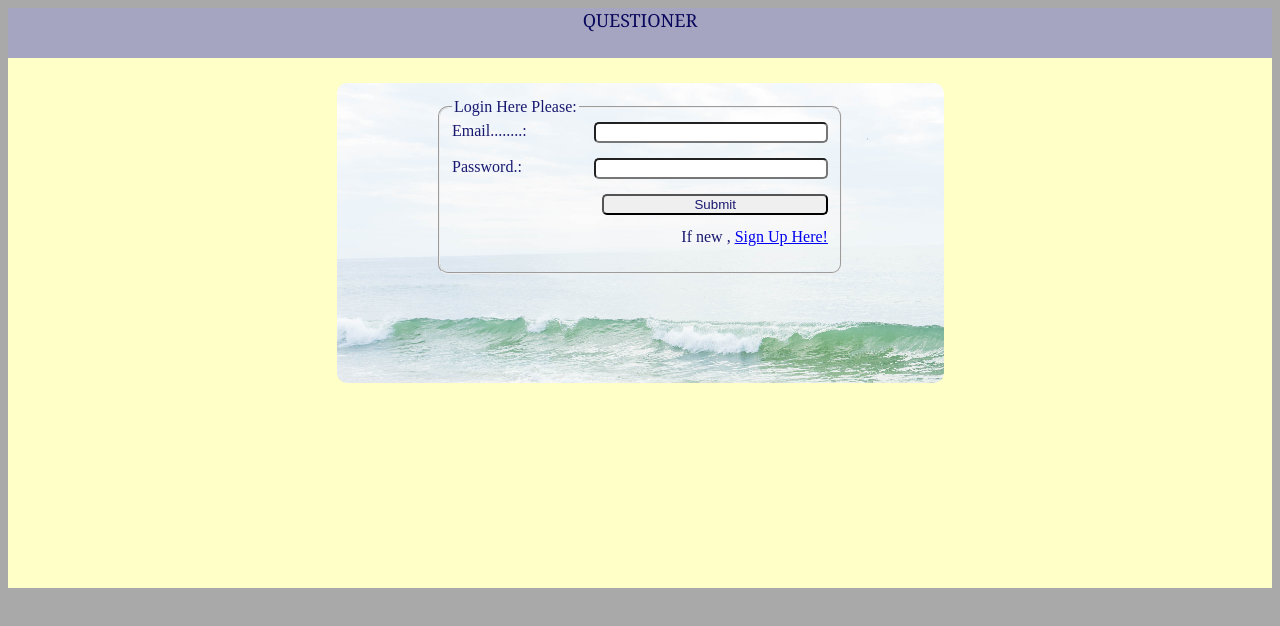
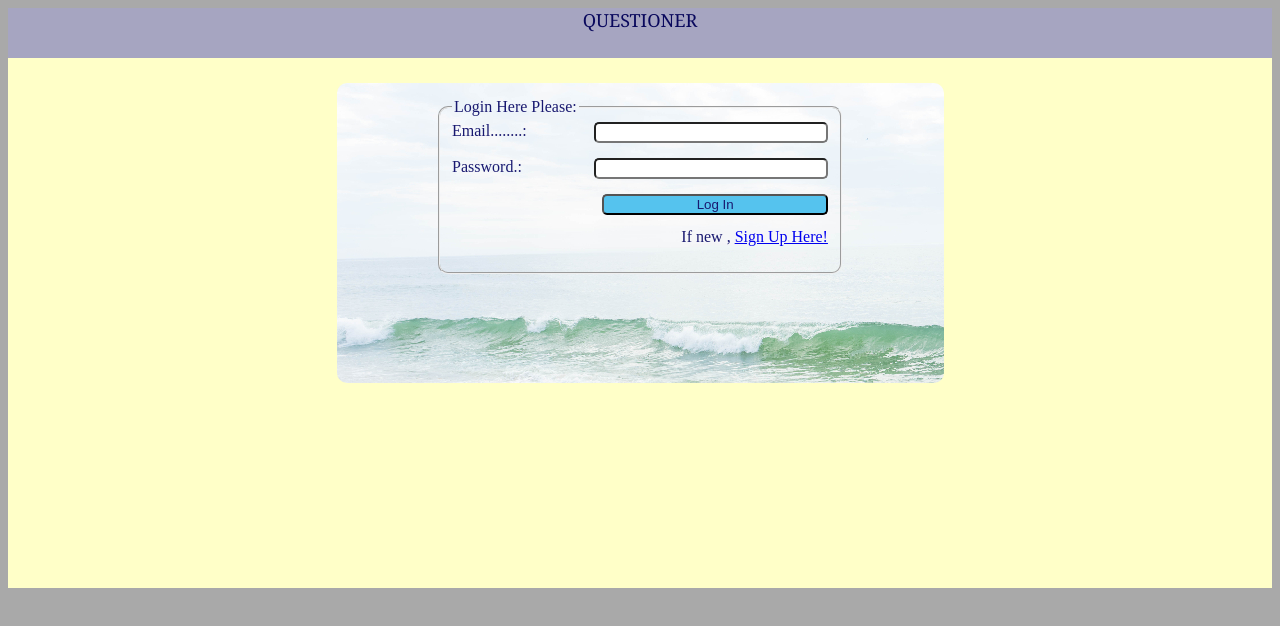
Before and after one commit to makombekepha/Tracker, a plain HTML site: page log.html in a window 1280 px wide. Drawn offline with Linux system fonts and the light colour scheme.

Commit message:
[finishes #172519134]changed the login button color and value

```diff
--- a/log.html
+++ b/log.html
@@ -25,7 +25,7 @@
                     <input type="email" id="email" name="email"><br><br>
                     <label for="password">Password.:</label>
                     <input type="password" id="password" name="password"><br><br>
-                    <input type="submit" value="Submit" id="lsubmit"><br>
+                    <input type="submit" value="Log In" id="lsubmit"><br>
                    <p style="text-align: right;"> If new , <a href="reg.html">Sign Up Here!</a> </p>
                 </fieldset>
             </form>
--- a/style.css
+++ b/style.css
@@ -44,4 +44,5 @@ width: 60%;
 border-radius: 5px;
 cursor: pointer;
 color: midnightblue;
+background-color: rgb(85, 195, 238);
 }
```
